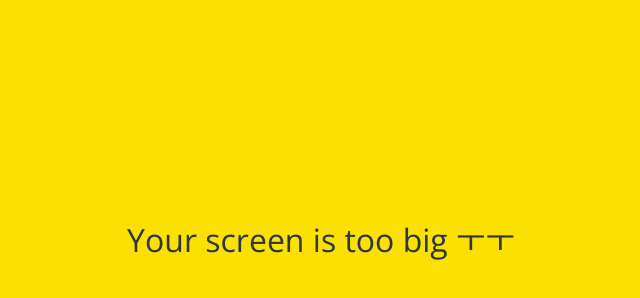
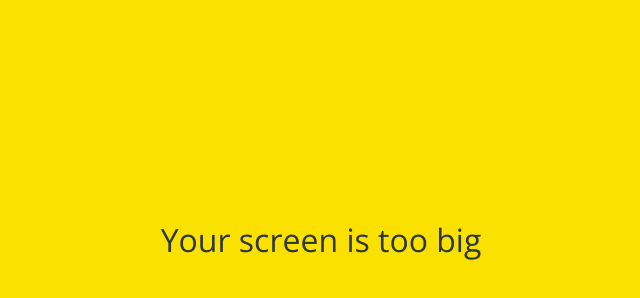
Before and after one commit to ektmind/kokoa-clone-2020, a plain HTML site: page friends.html in a window 1280 px wide. Shown: the part 160-458 px from the top of the page, without its empty margins (319-959 px from the left). Drawn offline with nearby package versions, Linux system fonts and the light colour scheme.

Commit message:
delete uu

```diff
--- a/friends.html
+++ b/friends.html
@@ -95,7 +95,7 @@
     </div>
 
     <div id="no-mobile">
-        <span>Your screen is too big ㅜㅜ</span>
+        <span>Your screen is too big </span>
     </div>
     <script
     src="https://kit.fontawesome.com/6478f529f2.js"
```
